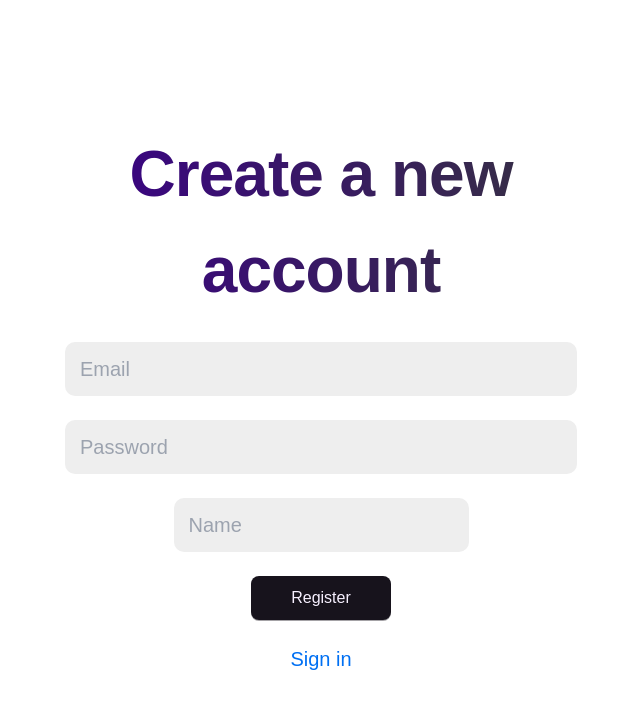
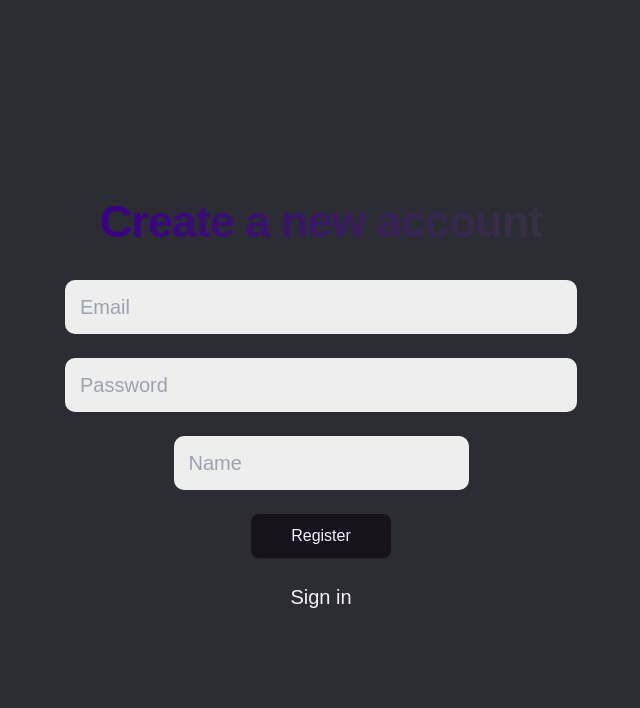
Before and after one commit to Dikshit-Kapoor/react-chatbot, a React (Vite) app: page /register in a window 1280 px wide. Shown: the top 708 px of the page, without its empty margins (319-959 px from the left). Built offline with nearby package versions, Linux system fonts and the light colour scheme.

Commit message:
Adding firebase changes

```diff
--- a/src/components/AuthForm.tsx
+++ b/src/components/AuthForm.tsx
@@ -1,6 +1,9 @@
 import { useState } from "react";
 import { Link,useNavigate } from "react-router-dom";
 import styles from '../styles/authForm.module.css';
+import { logInWithEmailAndPassword } from "../utils/firebase";
+import { UserAuth } from "../pages/UserAuth";
+
 
 interface AuthFormProps {
     mode: "signin" | "register";
@@ -17,18 +20,28 @@ interface AuthFormProps {
   };
 
 const AuthForm=({mode,title,buttonText,linkUrl,linkText}:AuthFormProps)=>{
+    const [isSubmitting, setIsSubmitting] = useState(false);
+    const navigate = useNavigate();
+    const { login } = UserAuth();
 
     const [formState, setFormState] = useState(initialFormState);
-    const navigate = useNavigate();
     const handleSubmit = async (event: React.FormEvent<HTMLFormElement>) => {
       event.preventDefault();
+      let user = null;
+      setIsSubmitting(true);
+      if (mode === "signin") {
+        user = await logInWithEmailAndPassword(
+          formState.email,
+          formState.password
+        );
 
-      navigate("/");
+      }
+      navigate("/chat");
     };
     return(
 
 <form onSubmit={handleSubmit} className={styles.formContainer}>
-      <h1 className={styles.authTitle}>{title}</h1>
+      <h1 style={{color:"whitesmoke"}}>{title}</h1>
       <input
         type="email"
         placeholder="Email"
--- a/src/styles/Input.module.css
+++ b/src/styles/Input.module.css
@@ -3,7 +3,7 @@
     grid-template-columns: auto 100px;
     height: 60px;
     border-radius: 10px;
-    background-color: #323236;
+    background-color: #2c2c34;
   }
 
   .text {
--- a/src/styles/authForm.module.css
+++ b/src/styles/authForm.module.css
@@ -12,6 +12,7 @@
   .authTitle {
     line-height: 1.5;
     font-size: 2rem;
+    color: whitesmoke;
   }
 
   @media (min-width: 840px) {
@@ -28,6 +29,7 @@
 
   .iconLink {
     display: flex;
+    color: whitesmoke;
     align-items: center;
     gap: 0.5rem;
   }
--- a/src/styles/global.css
+++ b/src/styles/global.css
@@ -1,6 +1,6 @@
 :root {
     --gap: 1rem;
-    --bg: #fff;
+    --bg: #2c2c34;
     --fg: #000;
   }
 
```
